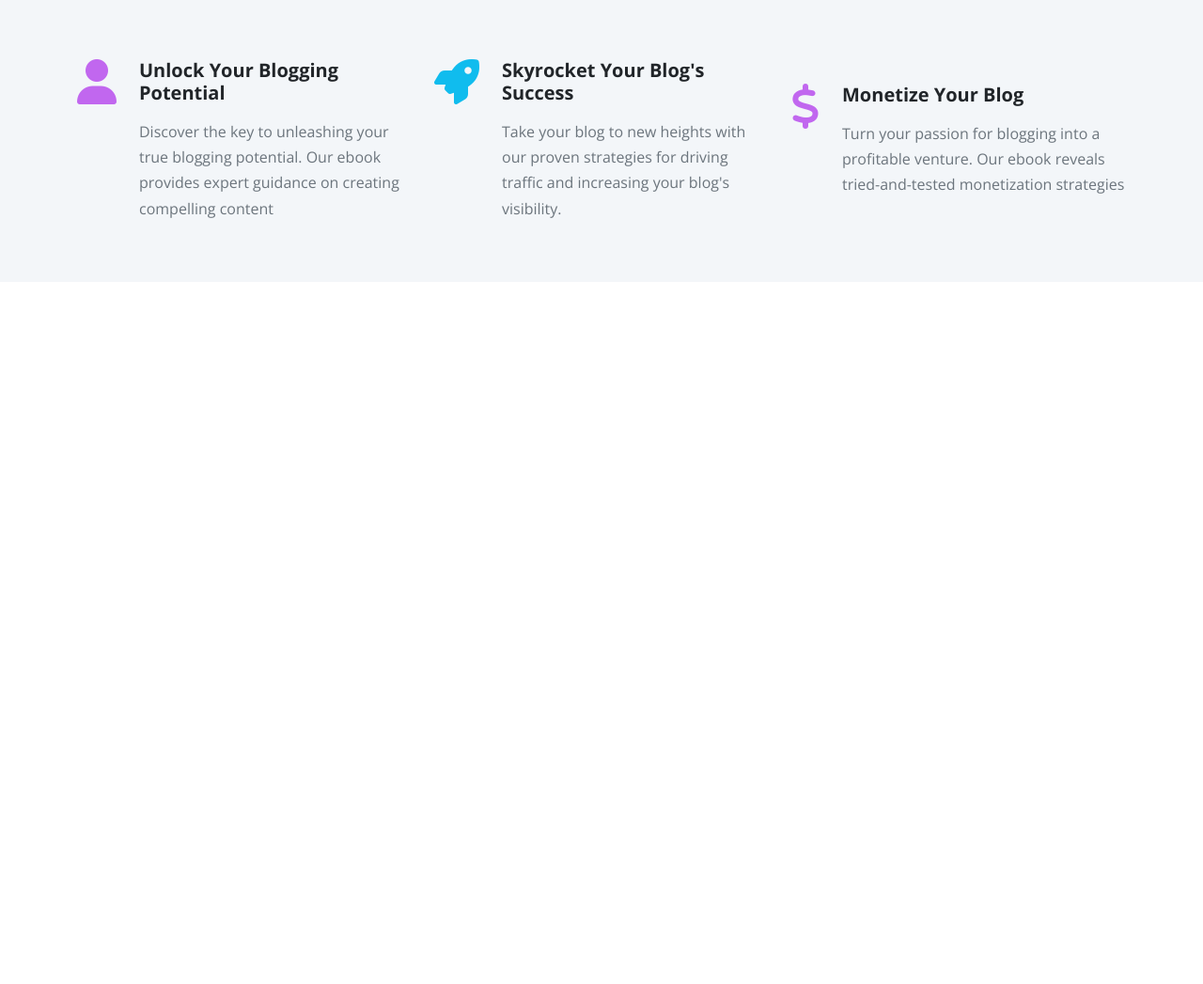
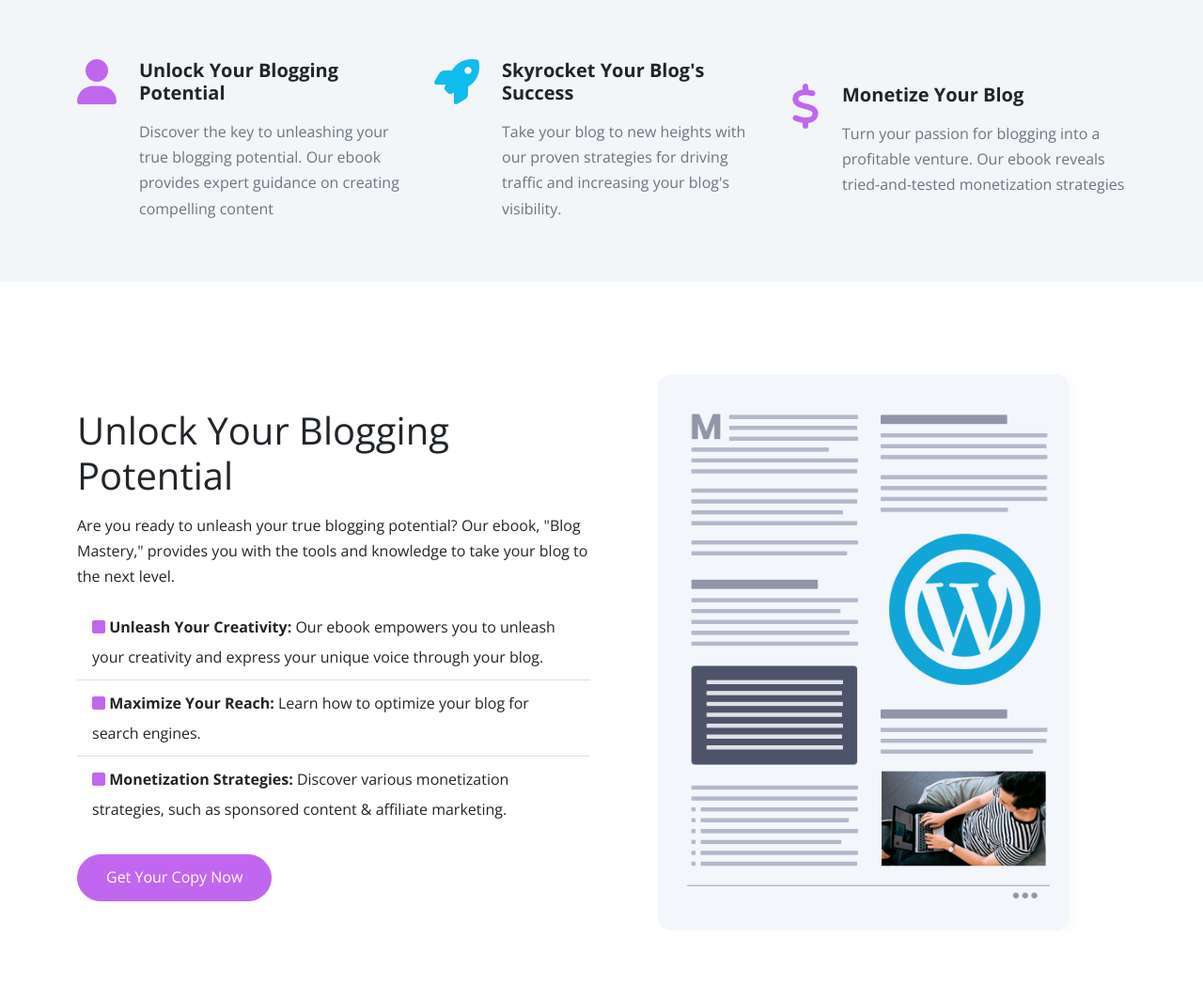
Before and after one commit to kongyutay/bootstrap-ebook-website, a website: page index.html in a window 1280 px wide. Shown: the part 922-1969 px from the top of the page at 94% size. Before the commit the page ends 1222 px from the top, so only its background shows below. Drawn offline with nearby package versions, Linux system fonts and the light colour scheme; files that its build step writes are made by us from their sources; files whose address does not match are found by name.

Commit message:
details section

```diff
--- a/index.html
+++ b/index.html
@@ -177,6 +177,66 @@
             </div>
         </section>
 
+        <!-- Details Section -->
+        <section id="details" class="details my-5">
+            <div class="container">
+                <div class="row">
+                    <div class="col-lg-6">
+                        <div
+                            class="text-container d-flex flex-column justify-content-center h-100"
+                        >
+                            <h2 class="display-6">
+                                Unlock Your Blogging Potential
+                            </h2>
+                            <p>
+                                Are you ready to unleash your true blogging
+                                potential? Our ebook, "Blog Mastery," provides
+                                you with the tools and knowledge to take your
+                                blog to the next level.
+                            </p>
+                            <ul class="list-group list-group-flush lh-lg">
+                                <li class="list-group-item">
+                                    <i class="fas fa-square text-primary"></i>
+                                    <strong>Unleash Your Creativity:</strong>
+                                    Our ebook empowers you to unleash your
+                                    creativity and express your unique voice
+                                    through your blog.
+                                </li>
+                                <li class="list-group-item">
+                                    <i class="fas fa-square text-primary"></i>
+                                    <strong>Maximize Your Reach:</strong> Learn
+                                    how to optimize your blog for search
+                                    engines.
+                                </li>
+                                <li class="list-group-item">
+                                    <i class="fas fa-square text-primary"></i>
+                                    <strong>Monetization Strategies:</strong>
+                                    Discover various monetization strategies,
+                                    such as sponsored content & affiliate
+                                    marketing.
+                                </li>
+                            </ul>
+                            <a
+                                class="btn btn-primary text-white mt-4 align-self-start"
+                                data-bs-toggle="modal"
+                                data-bs-target="#modal1"
+                                >Get Your Copy Now</a
+                            >
+                        </div>
+                    </div>
+                    <div class="col-lg-6">
+                        <div class="image-container p-5">
+                            <img
+                                src="images/description.png"
+                                alt=""
+                                class="img-fluid"
+                            />
+                        </div>
+                    </div>
+                </div>
+            </div>
+        </section>
+
         <script src="js/bootstrap.bundle.min.js"></script>
         <script src="js/script.js"></script>
     </body>
```
